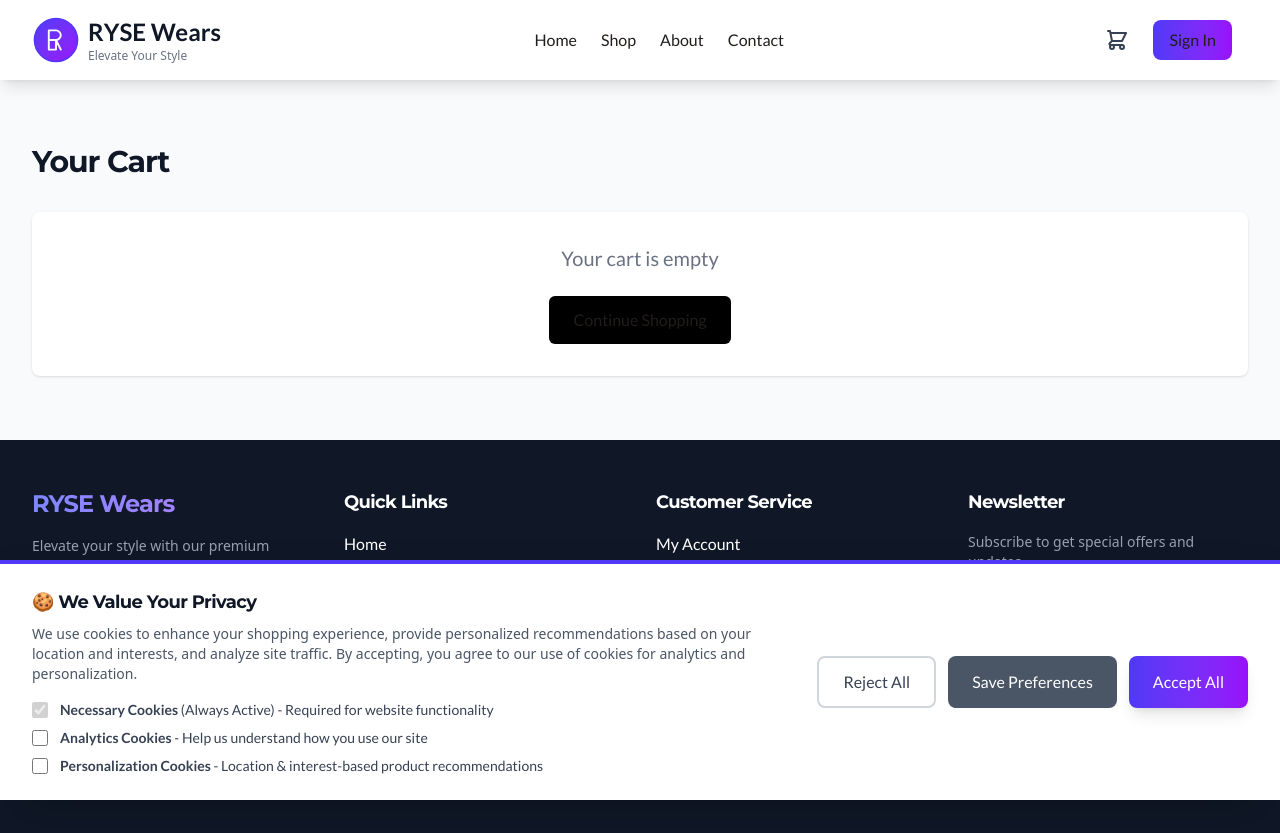
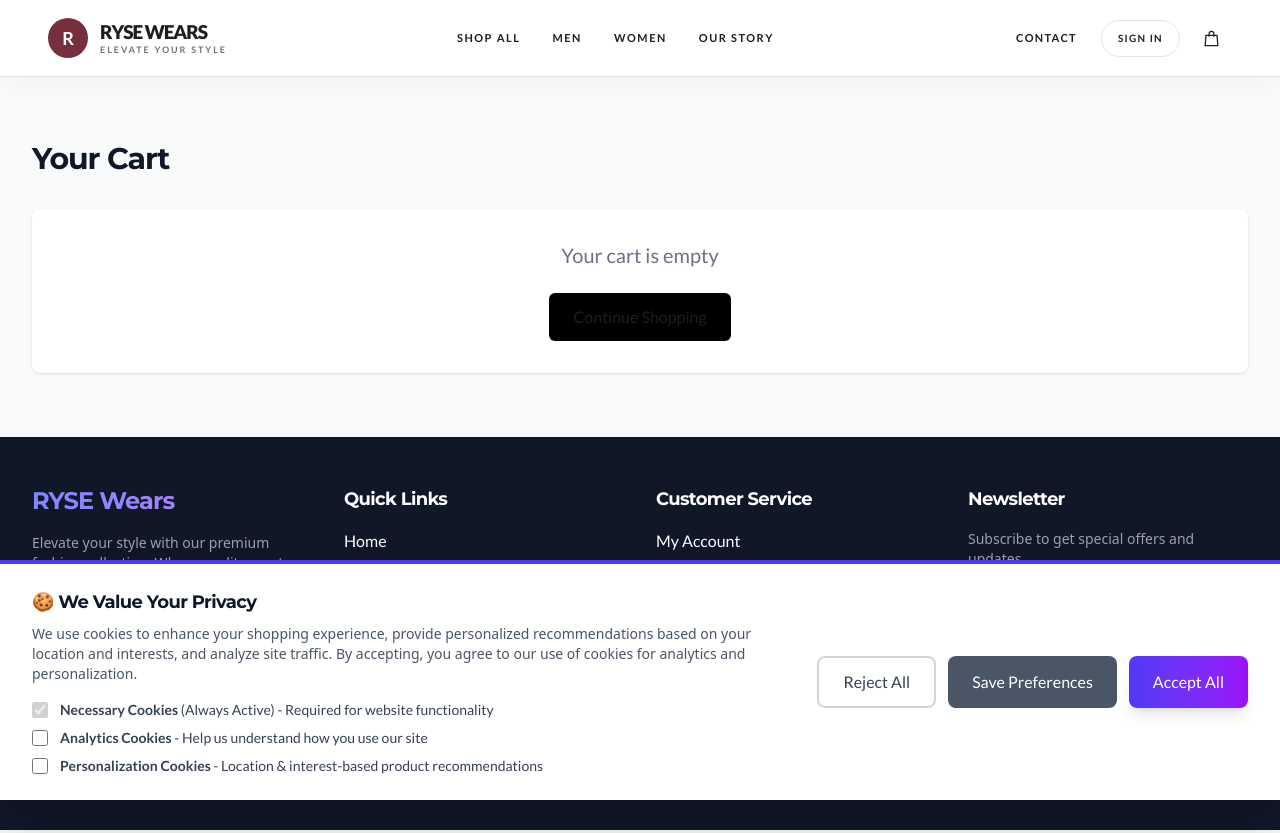
Before and after one commit to Vishal7728/ryse-wears, a Next.js app in the folder frontend/: page /cart in a window 1280 px wide. Built offline with nearby package versions, Linux system fonts and the light colour scheme.

Commit message:
Redesign storefront header with editorial burgundy styling

```diff
--- a/frontend/src/components/Header.tsx
+++ b/frontend/src/components/Header.tsx
@@ -3,6 +3,13 @@
 import Link from 'next/link';
 import { useCart } from '../context/CartContext';
 import { useState, useEffect } from 'react';
+
+const navigation = [
+  { label: 'Shop all', href: '/products' },
+  { label: 'Men', href: '/products?gender=Men' },
+  { label: 'Women', href: '/products?gender=Women' },
+  { label: 'Our story', href: '/about' },
+];
 
 export default function Header() {
   const { items } = useCart();
@@ -11,124 +18,87 @@ export default function Header() {
   const cartItemCount = items.reduce((total, item) => total + item.quantity, 0);
 
   useEffect(() => {
-    const onOrder = (e: CustomEvent<{ status: string; id: string }>) => {
-      if (e?.detail?.status === 'paid') setOrderToast({ id: e.detail.id });
-      setTimeout(() => setOrderToast(null), 5000);
+    const handler = (event: Event) => {
+      const detail = (event as CustomEvent<{ status: string; id: string }>).detail;
+      if (detail?.status === 'paid') {
+        setOrderToast({ id: detail.id });
+        window.setTimeout(() => setOrderToast(null), 5000);
+      }
     };
-    if (typeof window !== 'undefined') {
-      const handler = (e: Event) => onOrder(e as CustomEvent<{ status: string; id: string }>);
+
     window.addEventListener('order:status', handler);
     return () => window.removeEventListener('order:status', handler);
-    }
   }, []);
 
+  const closeMenu = () => setMobileMenuOpen(false);
+
   return (
-    <header className="bg-white dark:bg-gray-900 shadow-lg transition-all duration-300 sticky top-0 z-50">
-      <div className="max-w-7xl mx-auto px-4 py-4 sm:px-6 lg:px-8">
-        <div className="flex justify-between items-center">
-          <Link href="/" className="flex items-center space-x-2 group">
-            <div className="relative w-10 h-10 sm:w-12 sm:h-12">
-              <svg
-                viewBox="0 0 100 100"
-                fill="none"
-                xmlns="http://www.w3.org/2000/svg"
-                className="w-full h-full transition-transform duration-300 group-hover:scale-110 group-hover:rotate-3"
-              >
-                <circle
-                  cx="50"
-                  cy="50"
-                  r="45"
-                  className="stroke-indigo-600 dark:stroke-indigo-400"
-                  strokeWidth="3"
-                  fill="url(#logo-gradient)"
-                />
-
-                <path
-                  d="M35 30 L35 70 L50 70 L50 50 L60 70 M35 30 L50 30 C55 30 60 35 60 40 C60 45 55 50 50 50 L35 50"
-                  className="stroke-white dark:stroke-gray-900"
-                  strokeWidth="4"
-                  strokeLinecap="round"
-                  strokeLinejoin="round"
-                  fill="none"
-                />
-
-                <defs>
-                  <linearGradient id="logo-gradient" x1="0%" y1="0%" x2="100%" y2="100%">
-                    <stop offset="0%" className="text-indigo-600 dark:text-indigo-500" stopColor="currentColor" />
-                    <stop offset="100%" className="text-purple-600 dark:text-purple-400" stopColor="currentColor" />
-                  </linearGradient>
-                </defs>
-              </svg>
-
-              <div className="absolute inset-0 rounded-full bg-indigo-500/20 dark:bg-indigo-400/30 blur-md opacity-0 group-hover:opacity-100 transition-opacity duration-300"></div>
-            </div>
-
-            <div className="flex flex-col">
-              <span className="text-xl sm:text-2xl font-display font-bold text-gray-900 dark:text-white transition-all duration-300 group-hover:text-indigo-600 dark:group-hover:text-indigo-400">
-                RYSE Wears
+    <header className="sticky top-0 z-50 border-b border-[var(--border)] bg-[var(--surface)]/95 text-[var(--foreground)] shadow-[0_4px_24px_rgba(35,25,22,0.04)] backdrop-blur-xl">
+      <div className="mx-auto flex h-[76px] max-w-[1440px] items-center justify-between px-5 sm:px-8 lg:px-12">
+        <Link href="/" onClick={closeMenu} className="group flex items-center gap-3" aria-label="RYSE Wears home">
+          <span className="flex h-10 w-10 items-center justify-center rounded-full bg-[var(--accent)] font-display text-lg font-bold tracking-tight text-white transition-transform group-hover:rotate-[-6deg]">
+            R
           </span>
-              <span className="text-xs text-gray-500 dark:text-gray-400 font-sans transition-colors duration-300 group-hover:text-indigo-500 hidden sm:block">
-                Elevate Your Style
+          <span className="flex flex-col leading-none">
+            <span className="font-display text-[19px] font-extrabold tracking-[-0.06em]">RYSE WEARS</span>
+            <span className="mt-1 text-[9px] font-semibold uppercase tracking-[0.22em] text-[var(--muted)]">Elevate your style</span>
           </span>
-            </div>
         </Link>
 
-          <nav className="hidden md:block">
-            <ul className="flex space-x-6">
-              <li>
-                <Link href="/" className="text-gray-700 hover:text-indigo-600 dark:text-gray-300 dark:hover:text-indigo-400 transition-colors font-medium">
-                  Home
+        <nav className="hidden items-center gap-8 md:flex" aria-label="Main navigation">
+          {navigation.map((item) => (
+            <Link
+              key={item.label}
+              href={item.href}
+              className="text-[11px] font-bold uppercase tracking-[0.14em] text-[var(--foreground)]/75 transition-colors hover:text-[var(--accent)]"
+            >
+              {item.label}
             </Link>
-              </li>
-              <li>
-                <Link href="/products" className="text-gray-700 hover:text-indigo-600 dark:text-gray-300 dark:hover:text-indigo-400 transition-colors font-medium">
-                  Shop
-                </Link>
-              </li>
-              <li>
-                <Link href="/about" className="text-gray-700 hover:text-indigo-600 dark:text-gray-300 dark:hover:text-indigo-400 transition-colors font-medium">
-                  About
-                </Link>
-              </li>
-              <li>
-                <Link href="/contact" className="text-gray-700 hover:text-indigo-600 dark:text-gray-300 dark:hover:text-indigo-400 transition-colors font-medium">
+          ))}
+        </nav>
+
+        <div className="flex items-center gap-2 sm:gap-3">
+          <Link
+            href="/contact"
+            className="hidden px-3 py-2 text-[11px] font-bold uppercase tracking-[0.12em] text-[var(--foreground)]/75 transition-colors hover:text-[var(--accent)] lg:inline-flex"
+          >
             Contact
           </Link>
-              </li>
-            </ul>
-          </nav>
-
-          <div className="flex items-center space-x-2 sm:space-x-4">
-            <Link href="/cart" className="relative p-2 hover:bg-gray-100 dark:hover:bg-gray-800 rounded-full transition-all duration-300 transform hover:scale-110 active:scale-95">
-              <svg xmlns="http://www.w3.org/2000/svg" className="h-5 w-5 sm:h-6 sm:w-6 text-gray-700 dark:text-gray-300 transition-colors duration-300" fill="none" viewBox="0 0 24 24" stroke="currentColor">
-                <path strokeLinecap="round" strokeLinejoin="round" strokeWidth={2} d="M3 3h2l.4 2M7 13h10l4-8H5.4M7 13L5.4 5M7 13l-2.293 2.293c-.63.63-.184 1.707.707 1.707H17m0 0a2 2 0 100 4 2 2 0 000-4zm-8 2a2 2 0 11-4 0 2 2 0 014 0z" />
+          <Link
+            href="/login"
+            className="hidden rounded-full border border-[var(--border)] px-4 py-2.5 text-[10px] font-bold uppercase tracking-[0.13em] transition-colors hover:border-[var(--accent)] hover:text-[var(--accent)] sm:inline-flex"
+          >
+            Sign in
+          </Link>
+          <Link
+            href="/cart"
+            className="relative flex h-10 w-10 items-center justify-center rounded-full transition-colors hover:bg-[var(--accent-soft)]"
+            aria-label={cartItemCount > 0 ? 'Shopping bag, ' + cartItemCount + ' items' : 'Shopping bag'}
+          >
+            <svg className="h-[19px] w-[19px]" fill="none" viewBox="0 0 24 24" stroke="currentColor" strokeWidth="1.6" aria-hidden="true">
+              <path strokeLinecap="round" strokeLinejoin="round" d="M5 8h14l1 13H4L5 8Z" />
+              <path strokeLinecap="round" strokeLinejoin="round" d="M9 9V6a3 3 0 0 1 6 0v3" />
             </svg>
             {cartItemCount > 0 && (
-                <span className="absolute -top-1 -right-1 bg-indigo-600 text-white text-xs rounded-full h-5 w-5 flex items-center justify-center font-bold animate-scale-in">
+              <span className="absolute -right-0.5 -top-0.5 flex h-[18px] min-w-[18px] items-center justify-center rounded-full bg-[var(--accent)] px-1 text-[10px] font-bold text-white">
                 {cartItemCount}
               </span>
             )}
           </Link>
-
-            <Link
-              href="/login"
-              className="hidden sm:block bg-gradient-to-r from-indigo-600 to-purple-600 hover:from-indigo-700 hover:to-purple-700 text-white px-4 py-2 rounded-lg transition-all duration-300 transform hover:scale-105 hover:shadow-xl active:scale-95 font-medium"
-            >
-              Sign In
-            </Link>
-
           <button
-              onClick={() => setMobileMenuOpen(!mobileMenuOpen)}
-              className="md:hidden p-2 rounded-md text-gray-700 dark:text-gray-300 hover:bg-gray-100 dark:hover:bg-gray-800 transition-colors"
-              aria-label="Toggle menu"
+            type="button"
+            onClick={() => setMobileMenuOpen((open) => !open)}
+            className="flex h-10 w-10 items-center justify-center rounded-full transition-colors hover:bg-[var(--accent-soft)] md:hidden"
+            aria-label={mobileMenuOpen ? 'Close menu' : 'Open menu'}
+            aria-expanded={mobileMenuOpen}
           >
             {mobileMenuOpen ? (
-                <svg xmlns="http://www.w3.org/2000/svg" className="h-6 w-6" fill="none" viewBox="0 0 24 24" stroke="currentColor">
-                  <path strokeLinecap="round" strokeLinejoin="round" strokeWidth={2} d="M6 18L18 6M6 6l12 12" />
+              <svg className="h-5 w-5" viewBox="0 0 24 24" fill="none" stroke="currentColor" strokeWidth="1.7" aria-hidden="true">
+                <path strokeLinecap="round" strokeLinejoin="round" d="m6 6 12 12M18 6 6 18" />
               </svg>
             ) : (
-                <svg xmlns="http://www.w3.org/2000/svg" className="h-6 w-6" fill="none" viewBox="0 0 24 24" stroke="currentColor">
-                  <path strokeLinecap="round" strokeLinejoin="round" strokeWidth={2} d="M4 6h16M4 12h16M4 18h16" />
+              <svg className="h-5 w-5" viewBox="0 0 24 24" fill="none" stroke="currentColor" strokeWidth="1.7" aria-hidden="true">
+                <path strokeLinecap="round" strokeLinejoin="round" d="M4 7h16M4 12h16M4 17h16" />
               </svg>
             )}
           </button>
@@ -136,48 +106,31 @@ export default function Header() {
       </div>
 
       {mobileMenuOpen && (
-          <div className="md:hidden mt-4 pb-4 space-y-2 border-t border-gray-200 dark:border-gray-700 pt-4">
+        <nav className="border-t border-[var(--border)] bg-[var(--surface)] px-5 py-4 md:hidden" aria-label="Mobile navigation">
+          <div className="mx-auto flex max-w-[1440px] flex-col gap-1">
+            {navigation.map((item) => (
               <Link
-              href="/"
-              className="block px-4 py-2 text-gray-700 dark:text-gray-300 hover:bg-gray-100 dark:hover:bg-gray-800 rounded-md transition-colors"
-              onClick={() => setMobileMenuOpen(false)}
+                key={item.label}
+                href={item.href}
+                onClick={closeMenu}
+                className="rounded-lg px-3 py-3 text-xs font-bold uppercase tracking-[0.13em] transition-colors hover:bg-[var(--accent-soft)] hover:text-[var(--accent)]"
               >
-              Home
+                {item.label}
               </Link>
-            <Link
-              href="/products"
-              className="block px-4 py-2 text-gray-700 dark:text-gray-300 hover:bg-gray-100 dark:hover:bg-gray-800 rounded-md transition-colors"
-              onClick={() => setMobileMenuOpen(false)}
-            >
-              Shop
-            </Link>
-            <Link
-              href="/about"
-              className="block px-4 py-2 text-gray-700 dark:text-gray-300 hover:bg-gray-100 dark:hover:bg-gray-800 rounded-md transition-colors"
-              onClick={() => setMobileMenuOpen(false)}
-            >
-              About
-            </Link>
-            <Link
-              href="/contact"
-              className="block px-4 py-2 text-gray-700 dark:text-gray-300 hover:bg-gray-100 dark:hover:bg-gray-800 rounded-md transition-colors"
-              onClick={() => setMobileMenuOpen(false)}
-            >
+            ))}
+            <Link href="/contact" onClick={closeMenu} className="rounded-lg px-3 py-3 text-xs font-bold uppercase tracking-[0.13em] hover:bg-[var(--accent-soft)]">
               Contact
             </Link>
-            <Link
-              href="/login"
-              className="block w-full text-center bg-gradient-to-r from-indigo-600 to-purple-600 text-white px-4 py-2 rounded-lg font-medium mt-2"
-              onClick={() => setMobileMenuOpen(false)}
-            >
-              Sign In
+            <Link href="/login" onClick={closeMenu} className="mt-2 rounded-full bg-[var(--accent)] px-4 py-3 text-center text-xs font-bold uppercase tracking-[0.13em] text-white">
+              Sign in
             </Link>
           </div>
+        </nav>
       )}
-      </div>
+
       {orderToast && (
-        <div className="fixed top-20 right-6 bg-green-600 text-white px-4 py-3 rounded-lg shadow-lg z-50">
-          Payment successful! ID: {orderToast.id}
+        <div role="status" className="fixed right-5 top-24 z-[60] rounded-xl bg-emerald-700 px-5 py-3 text-sm font-medium text-white shadow-xl">
+          Payment successful. Order ID: {orderToast.id}
         </div>
       )}
     </header>
```
Lines whose indentation alone changed are shown as unchanged.
